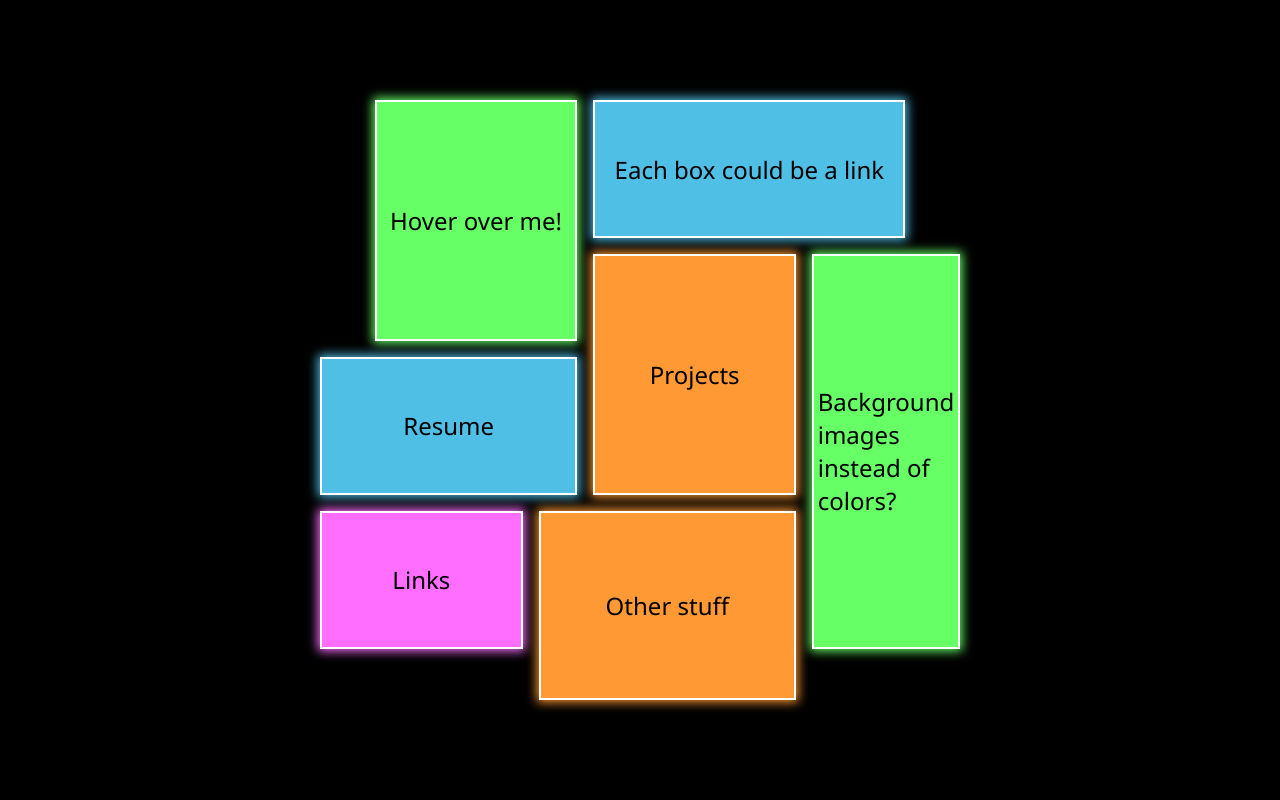
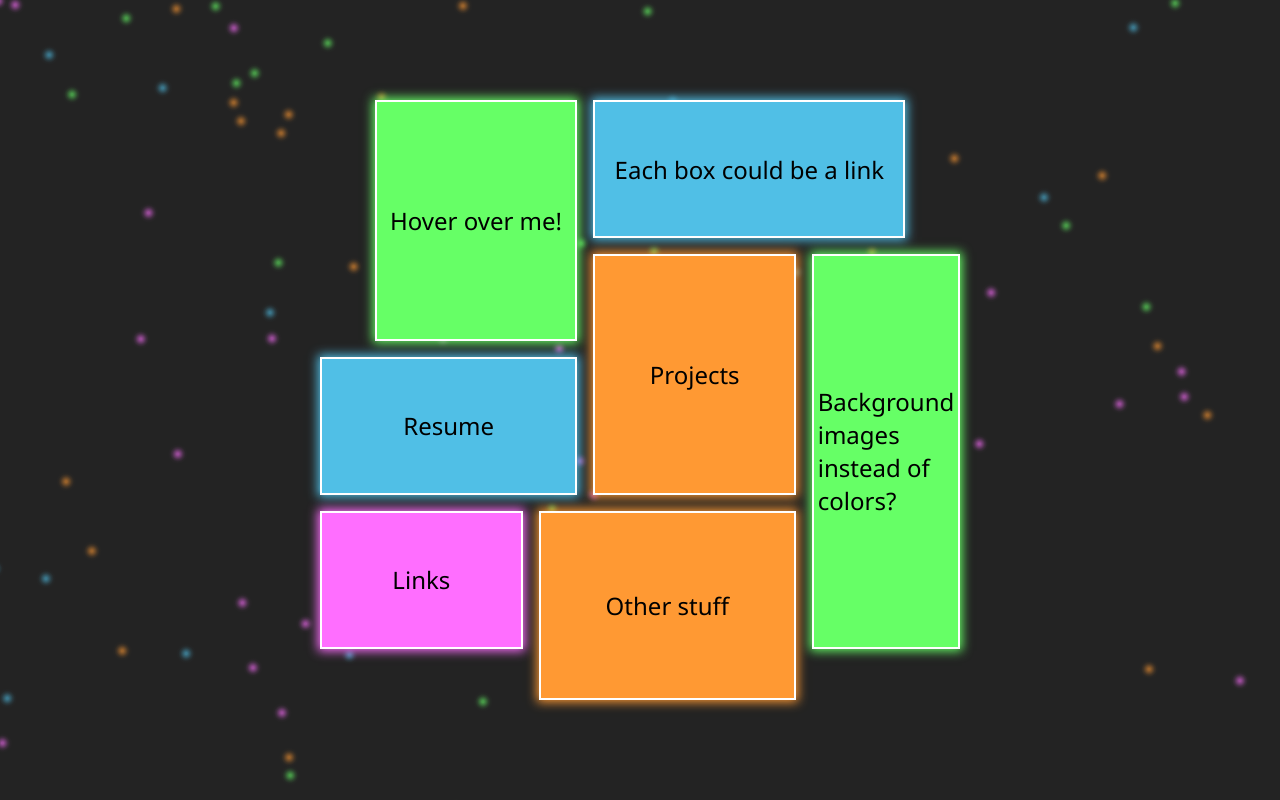
Before and after one commit to knotekbr/knotekbr.github.io, a plain HTML site: page landing/index.html in a window 1280 px wide. Drawn offline with Linux system fonts and the light colour scheme.

Commit message:
Landing page update

```diff
--- a/landing/index.html
+++ b/landing/index.html
@@ -9,6 +9,7 @@
         <link rel="stylesheet" href="styles.css">
     </head>
     <body>
+        <canvas id="bg"></canvas>
         <div id="wrapper">
             <div id="panel">
                 <div class="item" id="item1">
--- a/landing/main.js
+++ b/landing/main.js
@@ -1,6 +1,136 @@
-(function() {
+class Floater {
+
+    static area = {
+        w: 0,
+        h: 0
+    }
+    static setArea(width, height) {
+        if (typeof width === 'number' && typeof height === 'number') {
+            this.area.w = width;
+            this.area.h = height;
+        }
+    }
+
+    static colors = ['#66FF66', '#50BFE6', '#FF9933', '#FF6EFF'];
+    static bgColor = '#232323';
+    static randomColor() {
+        let ci = Math.floor(Math.random() * this.colors.length);
+        return this.colors[ci];
+    }
+
+    static radius = 10;
+
+    constructor(randStart = false) {
+        this.pos = {
+            startX: Math.random() * (Floater.area.w + 4 * Floater.radius) - 2 * Floater.radius,
+            x: 0,
+            y: 0
+        };
+
+        if (randStart) {
+            this.pos.y = Math.random() * Floater.area.h;
+            this.pos.x = this.pos.startX + 10 * Math.sin(Math.abs(this.pos.y / 10));
+        }
+        else {
+            this.pos.y = Floater.area.h + (2 * Floater.radius);
+            this.pos.x = Math.random() * Floater.area.w;
+        }
+
+        this.yVel = (Math.random() * 10) + 5;
+        this.color = Floater.randomColor();
+    }
+
+    update(elapsed, drift) {
+        this.pos.y -= elapsed * this.yVel;
+        if (this.pos.y < -2 * Floater.radius) {
+            return false;
+        }
+
+        this.pos.x = this.pos.startX + drift + 10 * Math.sin(Math.abs(this.pos.y / 10));
+
+        return true;
+    }
+
+    draw(ctx) {
+        let grd = ctx.createRadialGradient(
+            this.pos.x, this.pos.y, 1,
+            this.pos.x, this.pos.y, Floater.radius
+        );
+        grd.addColorStop(0, this.color + '88');
+        grd.addColorStop(0.5, this.color + '22');
+        grd.addColorStop(0.75, this.color + '06');
+        grd.addColorStop(1, this.color + '00');
+
+        ctx.beginPath();
+        ctx.arc(this.pos.x, this.pos.y, Floater.radius, 0, 2 * Math.PI, false);
+        ctx.fillStyle = grd;
+        ctx.fill();
+    }
+
+}
+
+class Background {
+
+    constructor(cnv = null, maxFloaters = 100) {
+        if (!(cnv instanceof HTMLCanvasElement)) {
+            throw new Error('Background object requires an HTMLCanvasElement');
+        }
+
+        this.cnv = cnv;
+        this.cnv.width = window.innerWidth;
+        this.cnv.height = window.innerHeight;
+        this.ctx = this.cnv.getContext('2d');
+
+        Floater.setArea(this.cnv.width, this.cnv.height);
+        this.floaters = [];
+        for (let i = 0; i < maxFloaters; i++) {
+            this.floaters.push(new Floater(true));
+        }
+
+        this.lastFrame = 0;
+        this.drift = 0;
+    }
+
+    update(elapsed) {
+        for (let i = 0; i < this.floaters.length; i++) {
+            if (!this.floaters[i].update(elapsed, this.drift)) {
+                this.floaters[i] = new Floater();
+            }
+        }
+    }
+
+    draw() {
+        this.ctx.fillStyle = '#232323';
+        this.ctx.fillRect(0, 0, this.cnv.width, this.cnv.height);
+
+        for (const floater of this.floaters) {
+            floater.draw(this.ctx);
+        }
+    }
+
+    generateFrame() {
+        let currFrame = Date.now();
+        let elapsed = (currFrame - this.lastFrame) / 1000;
+        this.lastFrame = currFrame;
+
+        this.update(elapsed);
+        this.draw();
+        requestAnimationFrame(() => this.generateFrame());
+    }
+
+    start() {
+        this.lastFrame = Date.now();
+        this.generateFrame();
+    }
+
+}
+
+const landingPage = function() {
     let wrapper = document.getElementById('wrapper');
     let panel = document.getElementById('panel');
+
+    this.background = new Background(document.getElementById('bg'));
+    this.background.start();
 
     wrapper.addEventListener('pointermove', e => {
         let xr = 10 * ((wrapper.clientHeight / 2) - e.pageY) / (wrapper.clientHeight / 2);
@@ -8,5 +138,9 @@
 
         panel.style.setProperty('--x-rot', `${xr}deg`);
         panel.style.setProperty('--y-rot', `${yr}deg`);
+
+        this.background.drift = yr;
     });
-})();
+};
+
+const app = new landingPage();
--- a/landing/styles.css
+++ b/landing/styles.css
@@ -6,8 +6,16 @@ body {
     margin: 0;
     width: 100vw;
     height: 100vh;
-    background: black;
+    overflow: hidden;
+    background: #232323;
     font-family:'Segoe UI', Tahoma, Geneva, Verdana, sans-serif;
+}
+
+#bg {
+    position: absolute;
+    top: 0;
+    left: 0;
+    z-index: -1;
 }
 
 #wrapper {
@@ -17,9 +25,10 @@ body {
     align-items: center;
     justify-content: center;
     perspective: 500px;
+    z-index: 1;
 }
 
-#panel:not(.reading) {
+#panel {
     --x-rot: 0;
     --y-rot: 0;
 
@@ -40,7 +49,6 @@ body {
     align-items: center;
     justify-content: center;
     padding: 0.5em;
-    box-shadow: 0 0 0 0 black;
     transition: transform 0.25s ease;
     transform-style: inherit;
     z-index: 1;
@@ -48,6 +56,7 @@ body {
     background-color: var(--item-color);
     box-shadow: 0 0 10px 2px var(--item-color);
     font-size: 18pt;
+    cursor: pointer;
 }
 
 .item::before {
```
